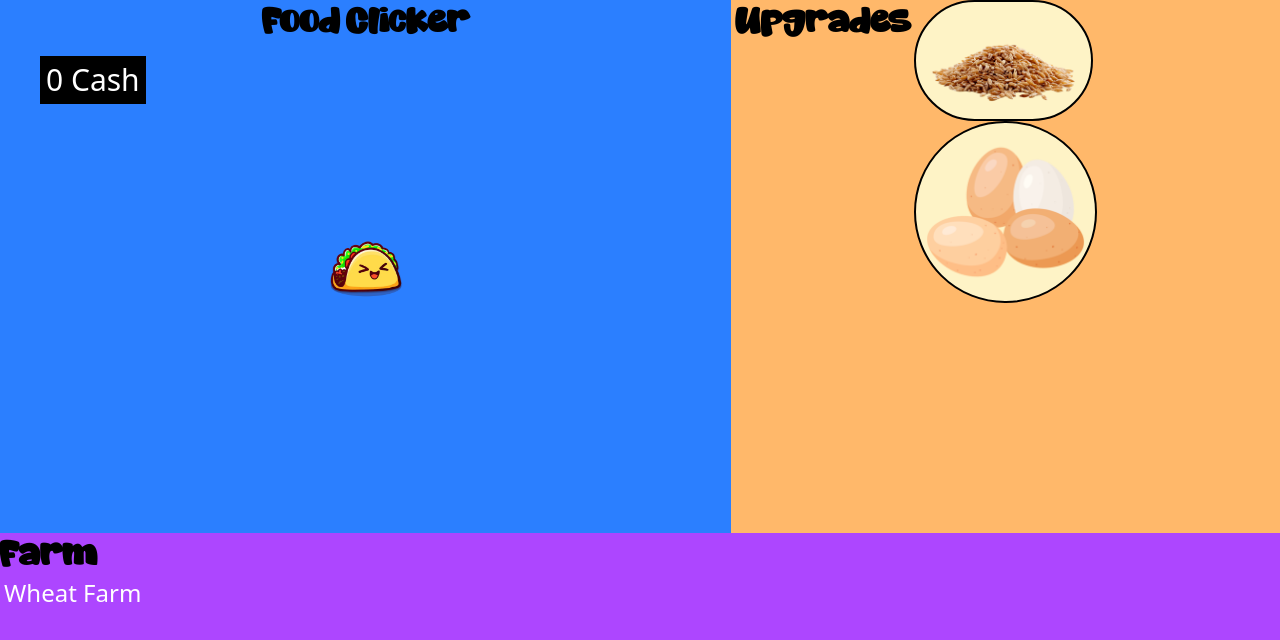
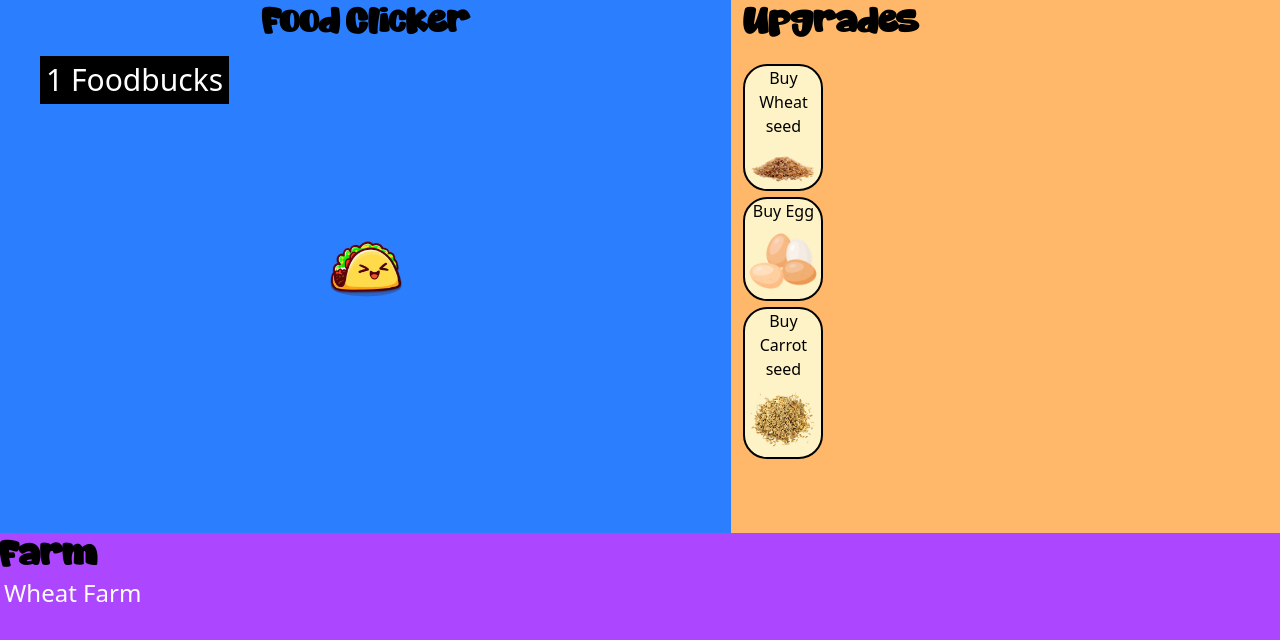
Before and after one commit to sugaazz1/food-clicker, a website built with Vite: page index.html in a window 1280 px wide. Both pictures are taken after a click on the button 365 px from the left and 266 px from the top of the page. Built offline with nearby package versions, Linux system fonts and the light colour scheme.

Commit message:
update1.2 user interface pt2

```diff
--- a/index.html
+++ b/index.html
@@ -12,23 +12,36 @@
       <div class="Food-clicker bg-blue-500 relative">
         <h1 class=" text-4xl text-center rebellion-squad"> Food Clicker</h1>
 
-        <button class=" text-3xl text-white p-1.5 translate-y-4 ml-10 bg-black"> 0 Cash</button>
+        <button id="counter" class=" text-3xl text-white p-1.5 translate-y-4 ml-10 bg-black"> 0 Foodbucks</button>
 
-        <button class="text-center clicker w-19 absolute left-1/2 top-1/2 -translate-9.5">
+        <button onclick="changePoint(1)" class="text-center clicker w-19 absolute left-1/2 top-1/2 -translate-9.5">
           <img src="/src/images/food-clicker-icon.webp" class="">
         </button>
       </div>
 
-      <div class="UPGRADES bg-orange-300">
-        <h1 class=" text-4xl text-center rebellion-squad "> Upgrades</h1>
-          <div class="flex flex-col space-x-1">
-            <button>
-              <img src="/src/images/wheat seed.png" alt="wheat-seed" class="border-2 rounded-full bg-amber-100 border-black">
-            </button>
+      <div class="UPGRADES bg-orange-300 pl-3">
+        <h1 class=" text-4xl rebellion-squad "> Upgrades</h1>
+        <br>
+          <div class="flex flex-col space-y-1.5 w-20">
 
-            <button>
-              <img src="/src/images/chickegg.png" alt="egg" class="border-2 rounded-full bg-amber-100 border-black">
-            </button>
+              <button onclick="buyWheat()" class="wheat border-2 rounded-3xl bg-amber-100 border-black">
+                Buy Wheat seed<img src="/src/images/wheat seed.png" alt="wheat-seed" >
+
+              </button>
+
+
+
+              <button class="border-2 rounded-3xl bg-amber-100 border-black">
+                Buy Egg<img src="/src/images/chickegg.png" alt="egg" >
+              </button>
+
+
+
+              <button class="border-2 rounded-3xl bg-amber-100 border-black">
+                Buy Carrot seed <img src="/src/images/carrot-seed.png" alt="Carrot-Seeds">
+              </button>
+
+
           </div>
       </div>
 
@@ -41,6 +54,6 @@
 
     </main>
 
-    <script type="module" src="/src/main.js"></script>
+    <script src="/src/main.js"></script>
   </body>
 </html>
--- a/src/main.js
+++ b/src/main.js
@@ -0,0 +1,27 @@
+let points = 0
+
+let counter = document.getElementById('counter')
+
+let cash = " Foodbucks"
+
+let buyWheatLevel = 0
+let wLevel = document.getElementById('wLevel')
+//let pointCounter = //
+
+function changePoint(amount) {
+    points = points + amount
+    counter.innerText = points + cash
+    console.log(points)
+}
+
+
+
+function buyWheat() {
+    if (points >= 100) {
+        changePoint(-100)
+        buyWheatLevel += 1
+        wLevel.innerText = 'Level ' + buyWheatLevel
+    } else {
+        alert("NOT ENOUGH, TRY AGAIN OR NEVER")
+    }
+}
--- a/src/style.css
+++ b/src/style.css
@@ -16,15 +16,7 @@ main {  display: grid;
 
   .Food-clicker { grid-area: Food-clicker; }
 
-  .UPGRADES {  display: grid;
-    grid-template-columns: 1fr 1fr 1fr;
-    grid-template-rows: 1fr 1fr 1fr;
-    gap: 0px 0px;
-    grid-auto-flow: row;
-    grid-template-areas:
-      ". . ."
-      ". . ."
-      ". . .";
+  .UPGRADES {
     grid-area: UPGRADES;
 
   }
@@ -33,6 +25,12 @@ main {  display: grid;
 
 
 }
+
+.wheat:active{
+    filter: invert();
+}
+
+
 
 
 .clicker:active{
```
Also changed, not shown: src/images/carrot-seed.png (added).
